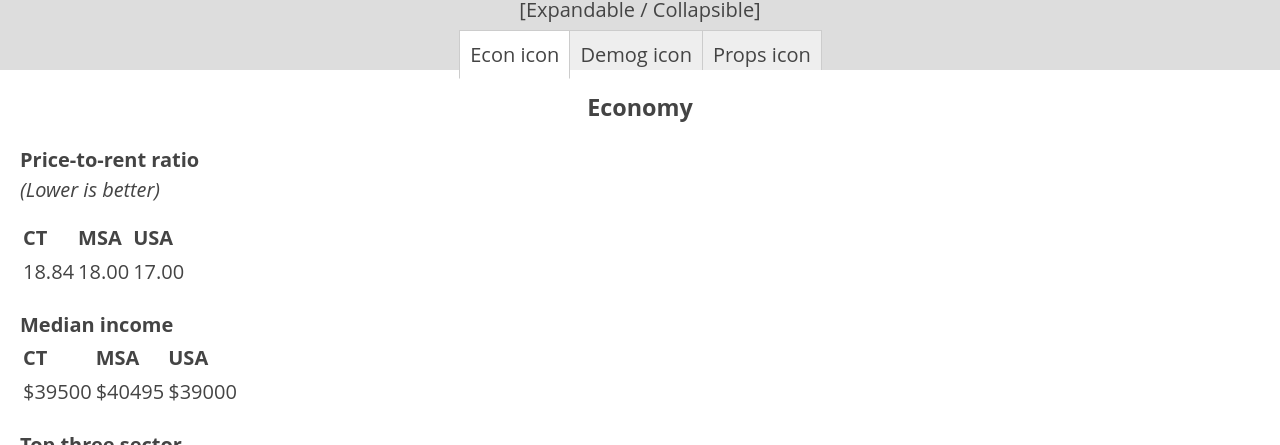
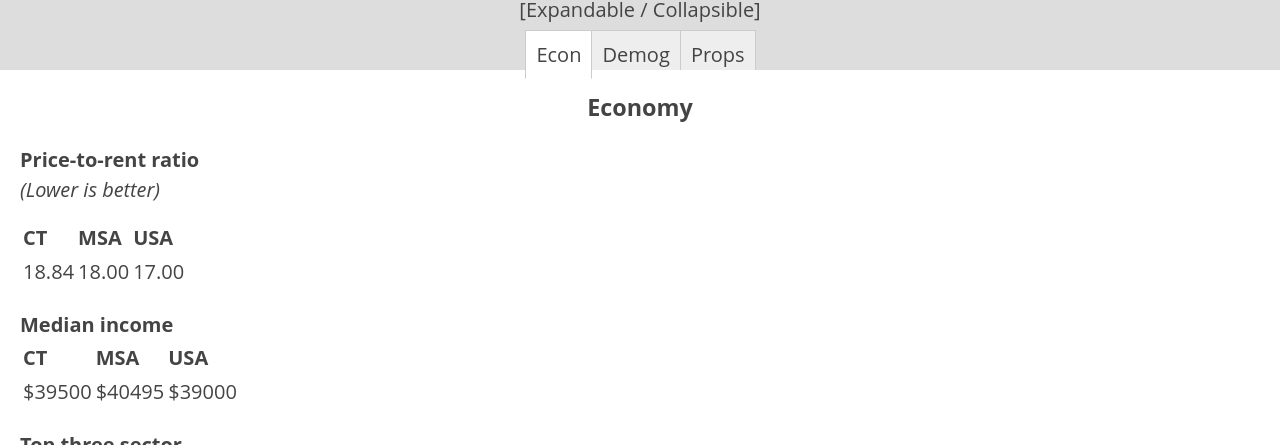
Before and after one commit to bradrivenburgh/rei-search-v2-planning, a plain HTML site: page main-view.html in a window 1280 px wide. Shown: the part 355-800 px from the top of the page. Drawn offline with nearby package versions, Linux system fonts and the light colour scheme; placeholder pictures from the web are drawn by us.

Commit message:
shortened tab labels

```diff
--- a/main-view.html
+++ b/main-view.html
@@ -30,7 +30,7 @@
       <div class="tabs">
         <div class="tab">
             <input type="radio" id="tab-1" name="tab-group-1" checked>
-            <label for="tab-1">Econ icon</label>
+            <label for="tab-1">Econ</label>
 
             <div class="content">
                 <h3>Economy</h3>
@@ -145,7 +145,7 @@
 
         <div class="tab">
             <input type="radio" id="tab-2" name="tab-group-1">
-            <label for="tab-2">Demog icon</label>
+            <label for="tab-2">Demog</label>
 
             <div class="content">
                 <h3>Demographics</h3>
@@ -250,7 +250,7 @@
 
         <div class="tab">
           <input type="radio" id="tab-3" name="tab-group-1">
-          <label for="tab-3">Props icon</label>
+          <label for="tab-3">Props</label>
 
           <div class="content">
             <h3>Property List</h3>
```
